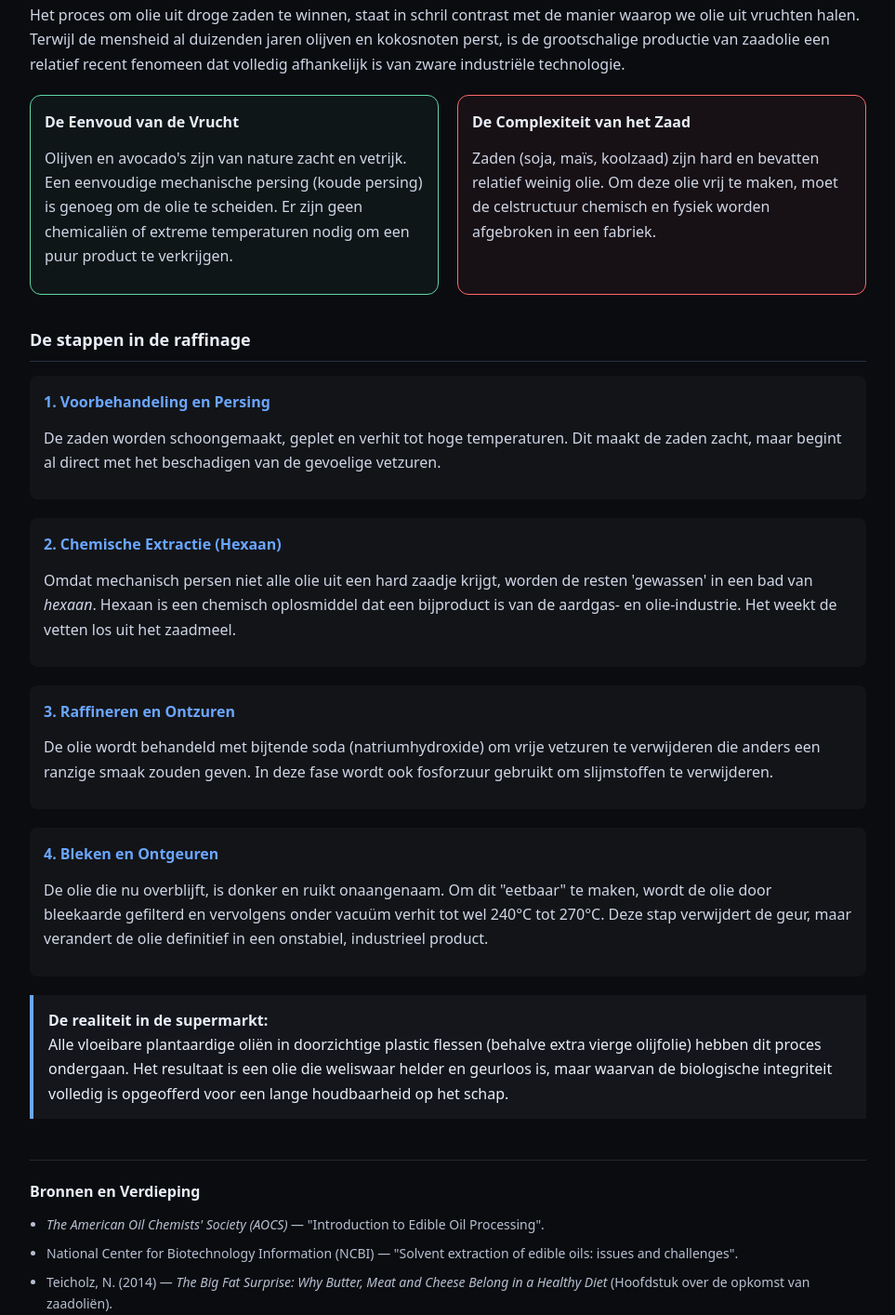
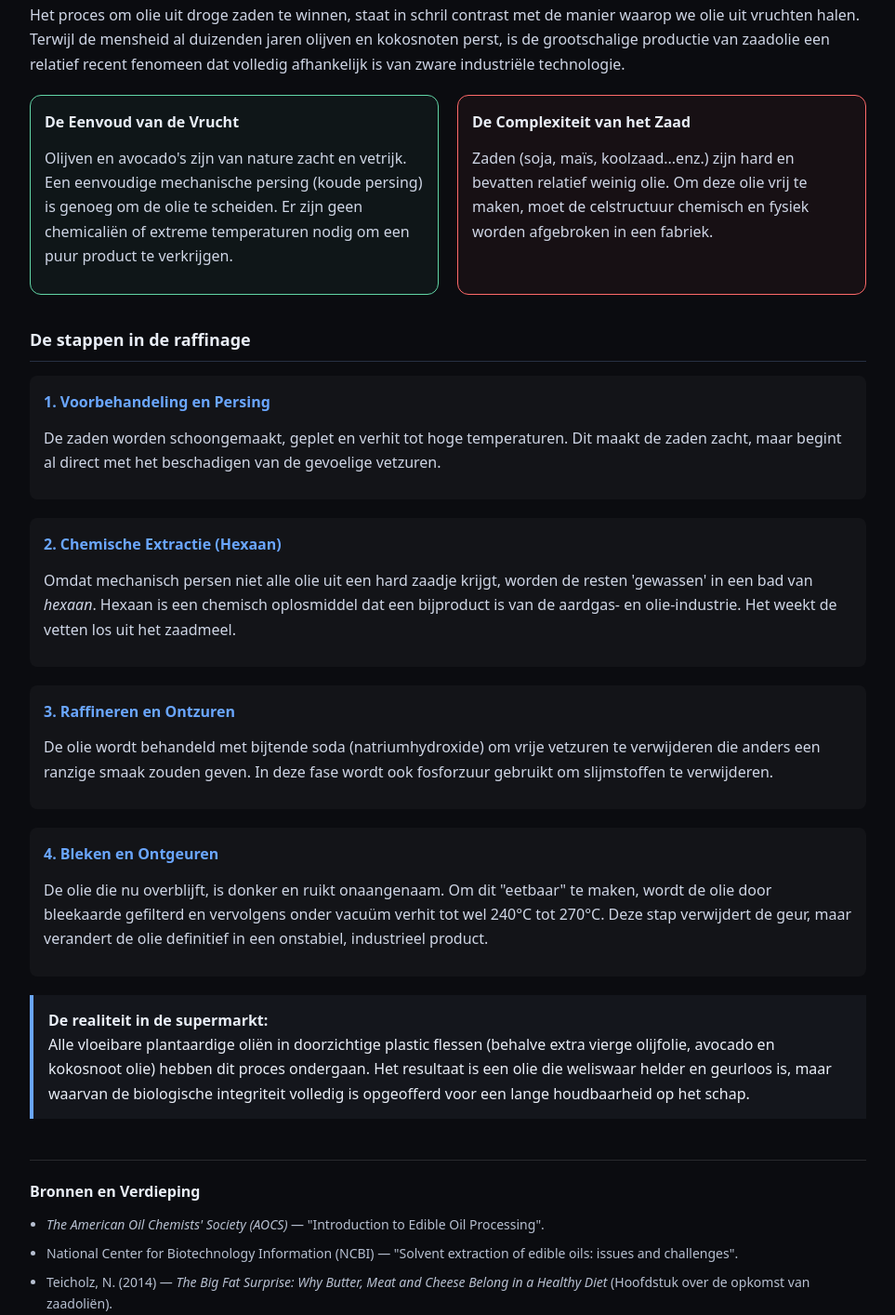
Before and after one commit to Fredje4711/voeding_tijdlijn, a plain HTML site: page deepdives/zaadolien-proces-van-zaad-naar-vetstof.html in a window 1280 px wide. Shown: the part 132-1546 px from the top of the page at 93% size, without its empty margins (158-1121 px from the left). Drawn offline with Linux system fonts and the light colour scheme.

Commit message:
Add files via upload

```diff
--- a/deepdives/zaadolien-proces-van-zaad-naar-vetstof.html
+++ b/deepdives/zaadolien-proces-van-zaad-naar-vetstof.html
@@ -50,7 +50,7 @@
     </div>
     <div class="box red">
       <strong>De Complexiteit van het Zaad</strong>
-      <p>Zaden (soja, maïs, koolzaad) zijn hard en bevatten relatief weinig olie. Om deze olie vrij te maken, moet de celstructuur chemisch en fysiek worden afgebroken in een fabriek.</p>
+      <p>Zaden (soja, maïs, koolzaad...enz.) zijn hard en bevatten relatief weinig olie. Om deze olie vrij te maken, moet de celstructuur chemisch en fysiek worden afgebroken in een fabriek.</p>
     </div>
   </div>
 
@@ -78,7 +78,7 @@
 
   <div class="kader">
     <strong>De realiteit in de supermarkt:</strong><br/>
-    Alle vloeibare plantaardige oliën in doorzichtige plastic flessen (behalve extra vierge olijfolie) hebben dit proces ondergaan. Het resultaat is een olie die weliswaar helder en geurloos is, maar waarvan de biologische integriteit volledig is opgeofferd voor een lange houdbaarheid op het schap.
+    Alle vloeibare plantaardige oliën in doorzichtige plastic flessen (behalve extra vierge olijfolie, avocado en kokosnoot olie) hebben dit proces ondergaan. Het resultaat is een olie die weliswaar helder en geurloos is, maar waarvan de biologische integriteit volledig is opgeofferd voor een lange houdbaarheid op het schap.
   </div>
 
   <div class="bronnen">
```
